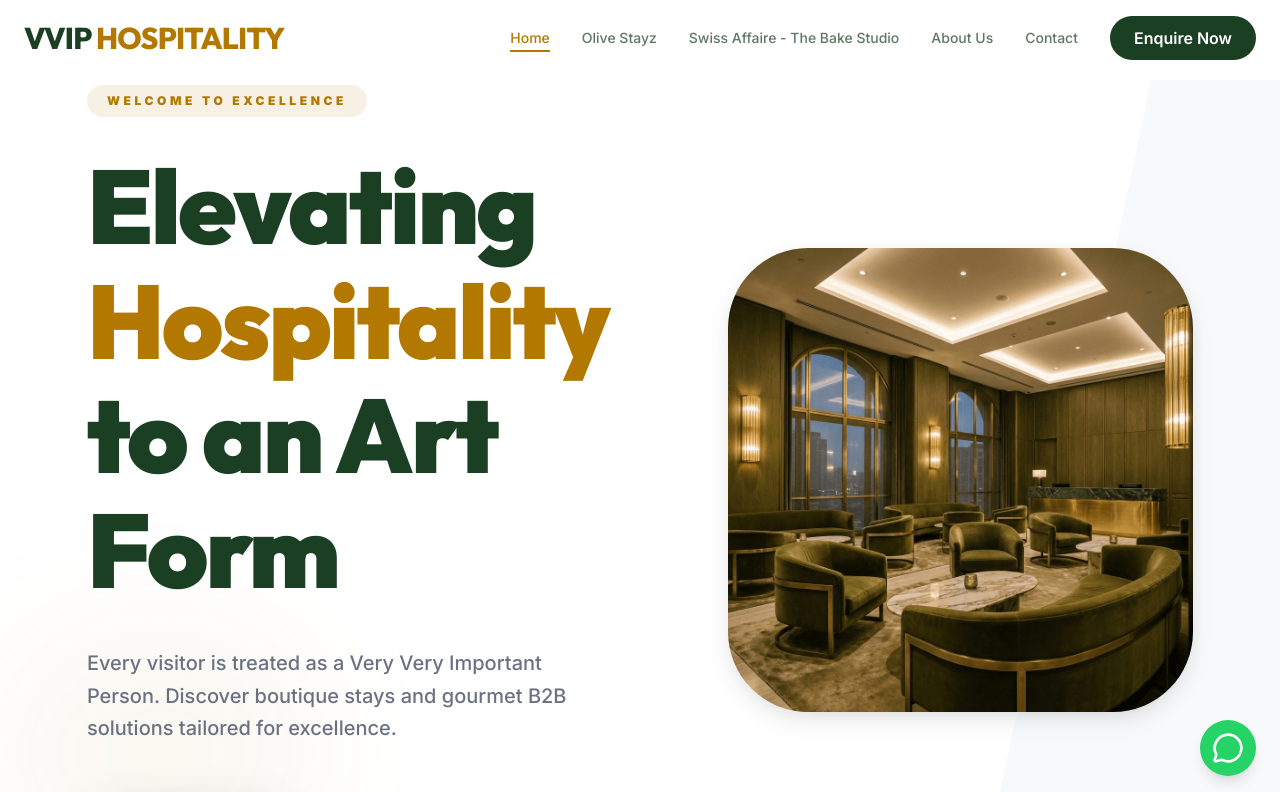
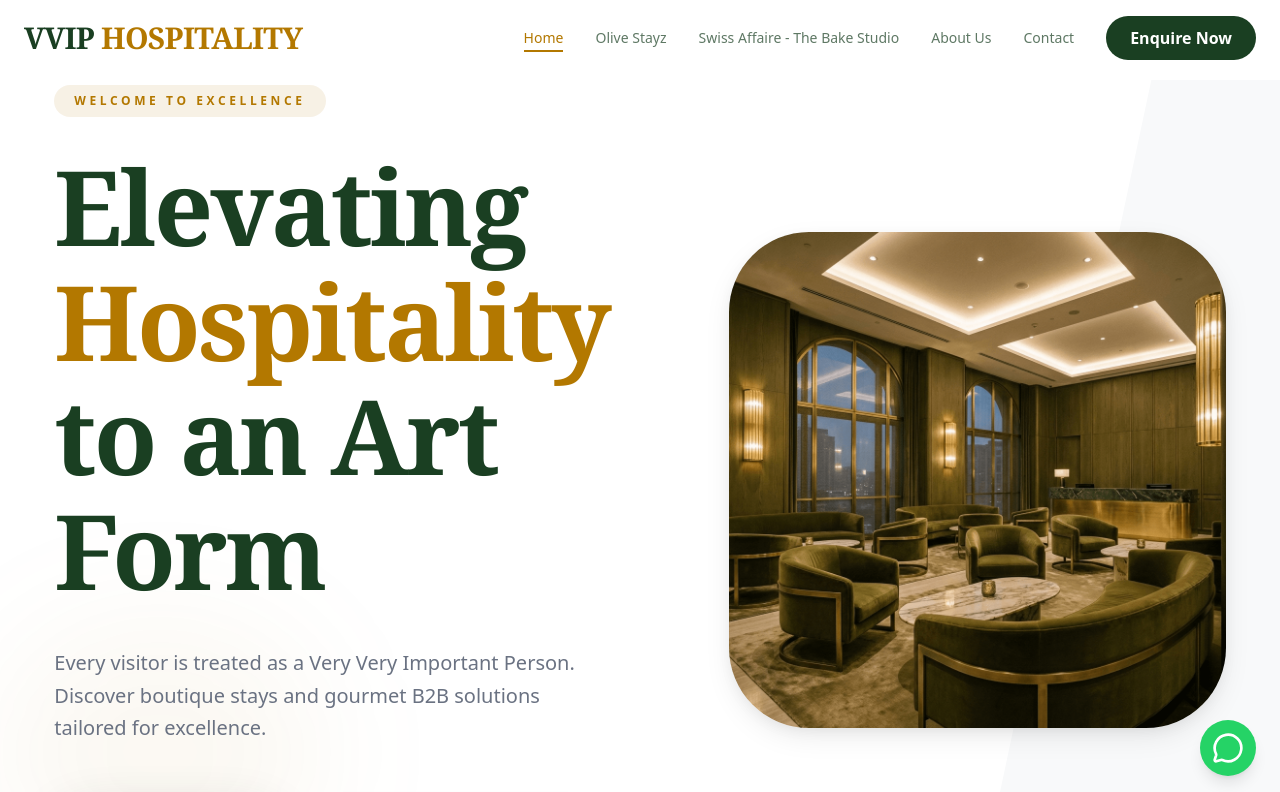
Before and after one commit to Adarshkumar370/vvip_hospitality, a Next.js app: page / in a window 1280 px wide. Shown: the top 792 px of the page. Built offline with nearby package versions, Linux system fonts and the light colour scheme.

Commit message:
fixed build error

```diff
--- a/app/bakery/checkout/page.tsx
+++ b/app/bakery/checkout/page.tsx
@@ -144,6 +144,8 @@ export default function CheckoutPage() {
 
             const razorpayRes = await createRazorpayOrder(totalPrice, orderRes.orderId);
             if (!razorpayRes.success) throw new Error(razorpayRes.error || "Failed to initialize payment");
+            if (typeof orderRes.orderId !== "string") throw new Error("Invalid order id returned from server");
+            const verifiedOrderId = orderRes.orderId;
 
             const options = {
                 key: razorpayRes.keyId || process.env.NEXT_PUBLIC_RAZORPAY_KEY_ID,
@@ -154,7 +156,7 @@ export default function CheckoutPage() {
                 order_id: razorpayRes.orderId,
                 handler: async (response: RazorpayVerifyResponse) => {
                     const verifyRes = await verifyRazorpayPayment(
-                        orderRes.orderId,
+                        verifiedOrderId,
                         response.razorpay_order_id,
                         response.razorpay_payment_id,
                         response.razorpay_signature
--- a/app/bakery/order/page.tsx
+++ b/app/bakery/order/page.tsx
@@ -29,7 +29,7 @@ export default async function BakeryOrderPage() {
 
     const products = prodRes.products || [];
     const categoryNames =
-        "categories" in catRes ? (catRes.categories as Array<{ name: string }>).map((category) => category.name) : [];
+        "categories" in catRes ? ((catRes.categories as unknown as Array<{ name: string }>).map((category) => category.name)) : [];
     const categories = ["All", ...categoryNames];
 
     // 3. Render client component with pre-fetched, cached data
--- a/app/layout.tsx
+++ b/app/layout.tsx
@@ -1,22 +1,10 @@
 import type { Metadata } from "next";
-import { Inter, Outfit } from "next/font/google";
+import type { CSSProperties } from "react";
 import "./globals.css";
 import ConditionalNavbar from "@/components/layout/ConditionalNavbar";
 import ConditionalFooter from "@/components/layout/ConditionalFooter";
 import MainLayoutWrapper from "@/components/layout/MainLayoutWrapper";
 import ConditionalWhatsAppButton from "@/components/layout/ConditionalWhatsAppButton";
-
-const inter = Inter({
-  subsets: ["latin"],
-  variable: "--font-inter",
-  display: "swap",
-});
-
-const outfit = Outfit({
-  subsets: ["latin"],
-  variable: "--font-outfit",
-  display: "swap",
-});
 
 export const metadata: Metadata = {
   title: "VVIP Hospitality | Premium Stays & Bakery Services",
@@ -29,7 +17,16 @@ export default function RootLayout({
   children: React.ReactNode;
 }>) {
   return (
-    <html lang="en" className={`${inter.variable} ${outfit.variable} scroll-smooth`}>
+    <html
+      lang="en"
+      className="scroll-smooth"
+      style={
+        {
+          "--font-inter": "ui-sans-serif, system-ui, sans-serif",
+          "--font-outfit": "ui-serif, Georgia, Cambria, 'Times New Roman', Times, serif",
+        } as CSSProperties
+      }
+    >
       <body className="font-sans antialiased bg-white text-brand-black">
         <ConditionalNavbar />
         <MainLayoutWrapper>
```
